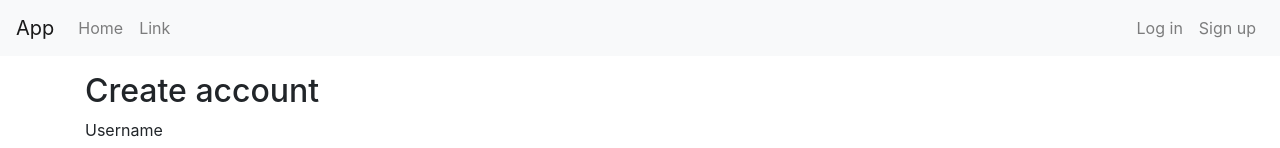
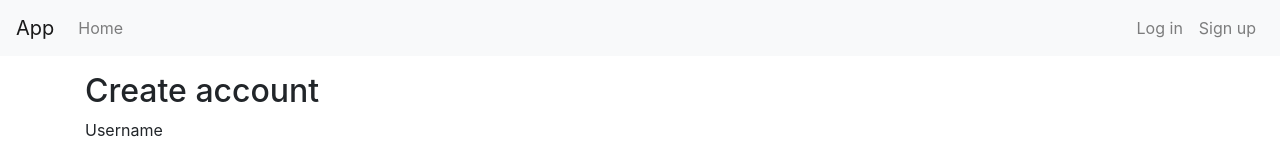
Before and after one commit to markaleksanderh/shipyard, a React (Create React App) app in the folder client/: page /register in a window 1280 px wide. Shown: the top 148 px of the page. Built offline with nearby package versions, Linux system fonts and the light colour scheme.

Commit message:
Refactored navbar board links

```diff
--- a/client/src/App.js
+++ b/client/src/App.js
@@ -60,7 +60,15 @@ class App extends Component {
           <Navbar.Collapse id="basic-navbar-nav">
             <Nav className="mr-auto">
               <Nav.Link as={Link} to="/">Home</Nav.Link>
-              <Nav.Link href="#link">Link</Nav.Link>
+              {showModeratorBoard && (
+                <Nav.Link as={Link} to='/mod'>Moderator</Nav.Link>
+              )}
+              {showAdminBoard && (
+                <Nav.Link as={Link} to='/admin'>Admin</Nav.Link>
+              )}
+              {currentUser && (
+                <Nav.Link as={Link} to='/user'>User</Nav.Link>
+              )}
             </Nav>
             {currentUser ? (
               <Nav>
```
